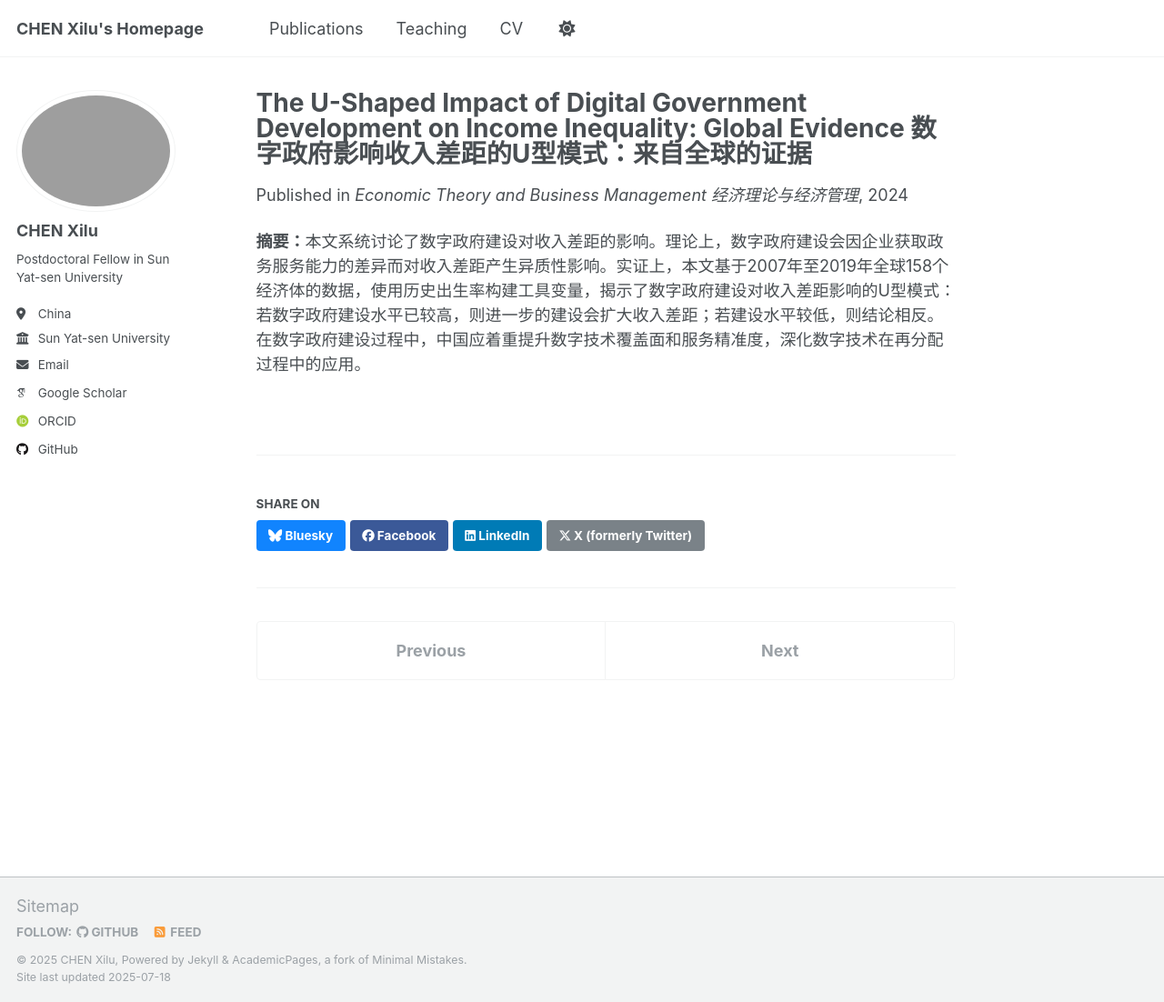
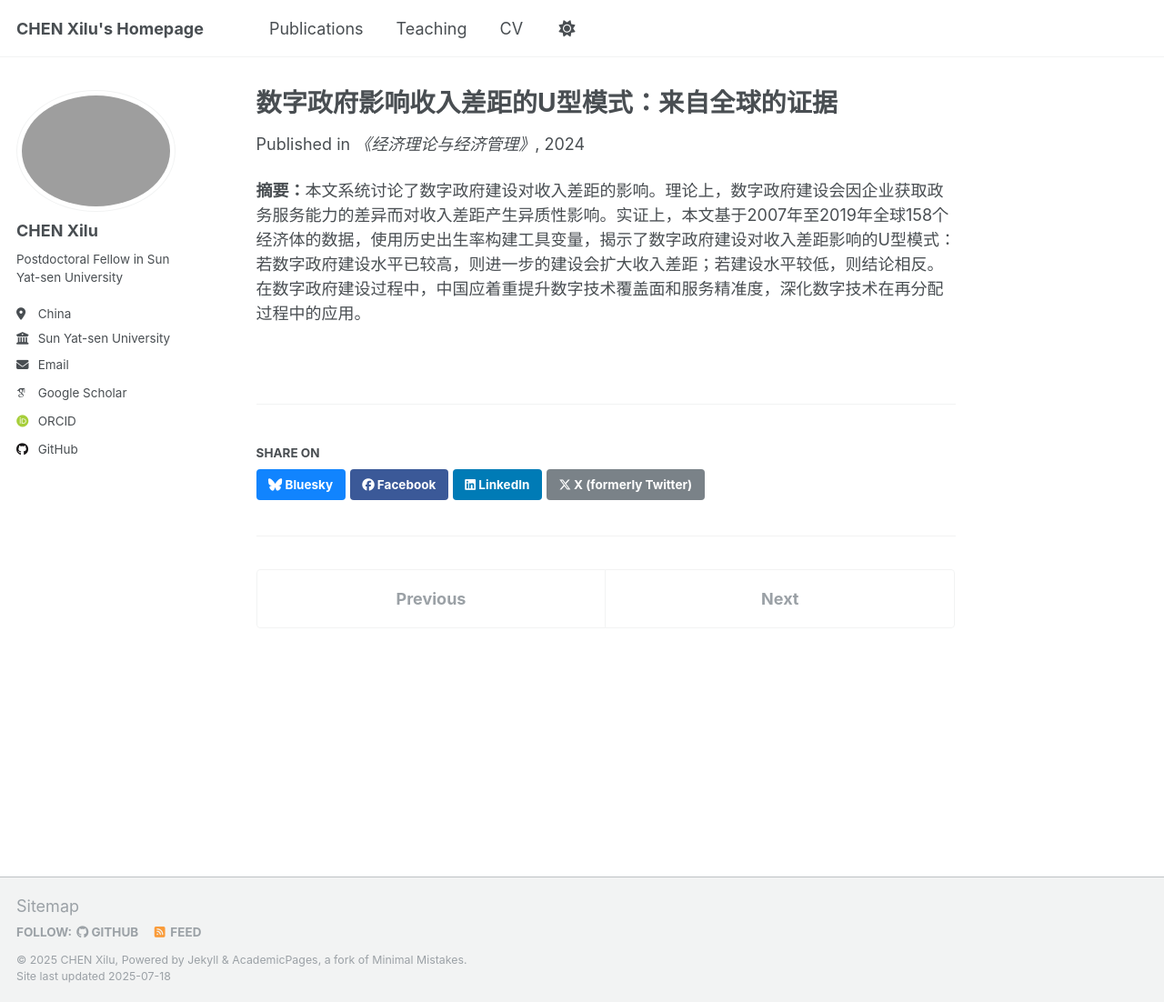
Before and after one commit to Xilu-CHEN/xilu-chen.github.io, a Jekyll site: the page built from _publications/JJLLYJJGL2024.md, in a window 1280 px wide and 1102 px high. Shown: the whole window at 91% size. Built offline with Jekyll 4.4.1, drawn with Linux system fonts in a browser that asks for light colours; some web fonts are replaced; a script that is not in the unit is left out.

Commit message:
Update JJLLYJJGL2024.md

```diff
--- a/_publications/JJLLYJJGL2024.md
+++ b/_publications/JJLLYJJGL2024.md
@@ -1,11 +1,11 @@
 ---
-title: "The U-Shaped Impact of Digital Government Development on Income Inequality: Global Evidence 数字政府影响收入差距的U型模式：来自全球的证据"
+title: "数字政府影响收入差距的U型模式：来自全球的证据"
 collection: publications
 category: chinese
 permalink: /publication/JJLLYJJGL2024
 excerpt: '**摘要：**本文系统讨论了数字政府建设对收入差距的影响。理论上，数字政府建设会因企业获取政务服务能力的差异而对收入差距产生异质性影响。实证上，本文基于2007年至2019年全球158个经济体的数据，使用历史出生率构建工具变量，揭示了数字政府建设对收入差距影响的U型模式：若数字政府建设水平已较高，则进一步的建设会扩大收入差距；若建设水平较低，则结论相反。在数字政府建设过程中，中国应着重提升数字技术覆盖面和服务精准度，深化数字技术在再分配过程中的应用。'
 date: 2024-07-01
-venue: 'Economic Theory and Business Management 经济理论与经济管理'
+venue: '《经济理论与经济管理》'
 paperurl: 'http://xilu-chen.github.io/files/JJLLYJJGL2024.pdf'
 ---
 
```
